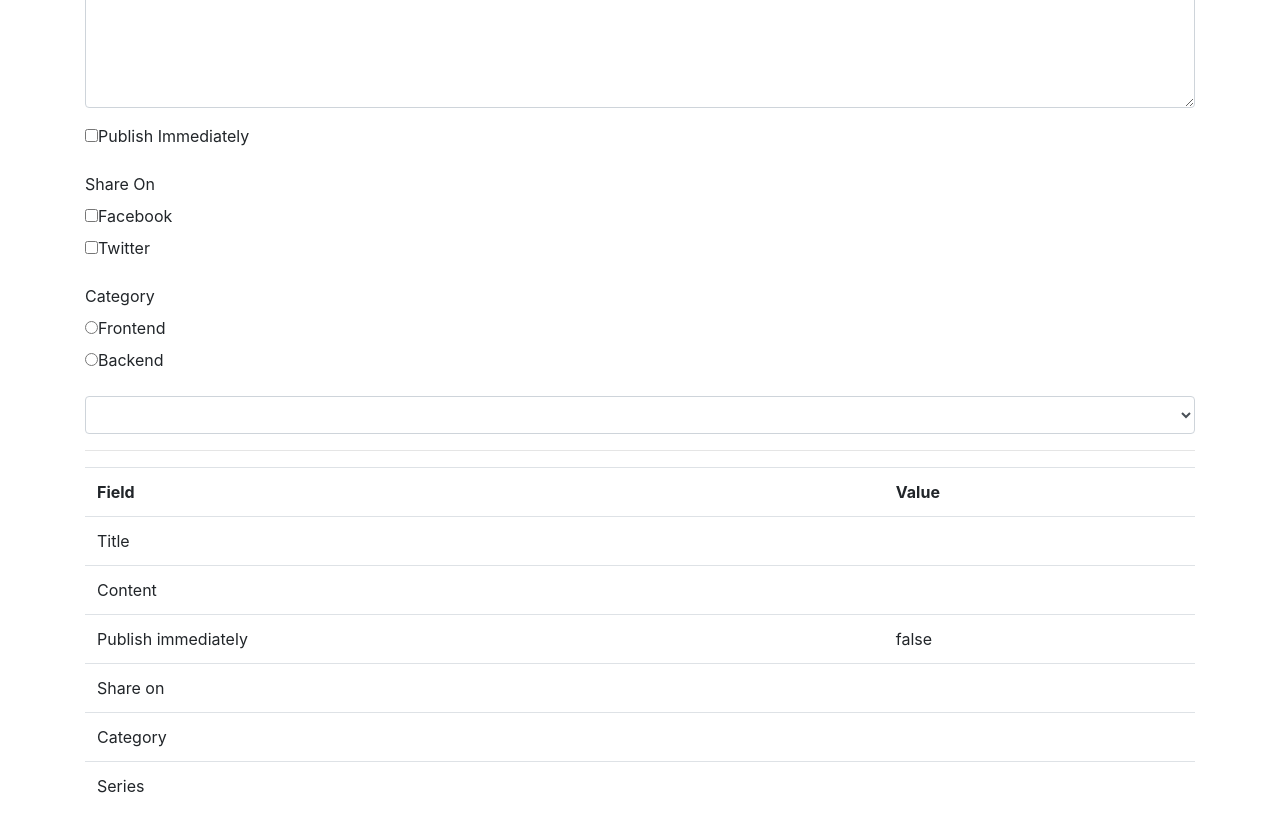
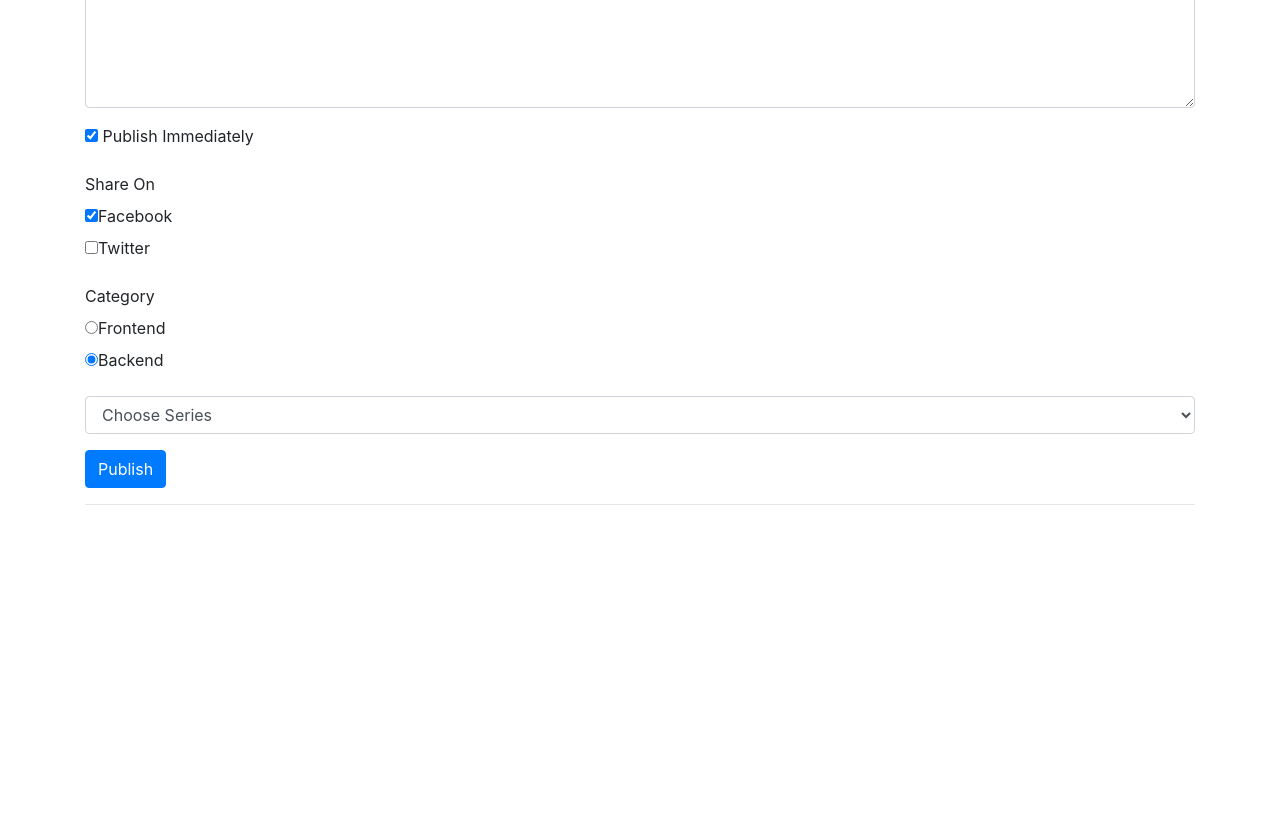
Before and after one commit to Eyakub/vuejs-forms, a Vue app: page / in a window 1280 px wide. Shown: the part 320-1146 px from the top of the page. After the commit the page ends 841 px from the top, so only its background shows below. Built offline with nearby package versions, Linux system fonts and the light colour scheme.

Commit message:
submitting forms data using vuejs, vuejs is so much fun

```diff
--- a/src/App.vue
+++ b/src/App.vue
@@ -2,7 +2,7 @@
     <div class="container">
         <div class="col-xs-12">
             <h1>Add Blog Post</h1>
-            <form>
+            <form @submit.prevent="isSubmitted = true">
                 <div class="form-group">
                     <label for="title">Title</label>
                     <input type="text" class="form-control" id="title" v-model.trim="post.title">
@@ -10,11 +10,11 @@
 
                 <div class="form-group">
                     <label for="title">Content</label>
-                    <textarea type="text" class="form-control" id="content" cols="30" rows="10" v-model.lazy="post.content"></textarea>
+                    <textarea type="text" class="form-control" v-model.lazy.trim="post.content" id="content" cols="30" rows="10" ></textarea>
                 </div>
 
                 <div class="form-group">
-                    <input type="checkbox" id="publish-immediately" v-model="post.publishImmediately" true-value="immediately" false-value="later">
+                    <input type="checkbox" id="publish-immediately" v-model="post.publishImmediately" >  <!-- true-value="immediately" false-value="later" -->
                     <label for="publish-immediately">Publish Immediately</label>
                 </div>
 
@@ -36,14 +36,17 @@
 
                 <div class="form-group">
                     <select name="" class="form-control" id="select-series" v-model="post.series">
+                        <option value="">Choose Series</option>
                         <option :value="series" v-for="series in formData.series" :key="series">{{ series }}</option>
                     </select>
                 </div>
+
+                <input type="submit" value="Publish" class="btn btn-primary">
             </form>
 
             <hr>
 
-            <table class="table table-stripped">
+            <table class="table table-stripped" v-if="isSubmitted">
                 <thead>
                     <tr>
                         <td class="col-xs-6"><strong>Field</strong></td>
@@ -92,13 +95,15 @@
 export default {
     data(){
         return {
+            isSubmitted: false,
             post:{
                 title: '',
                 content: '',
-                publishImmediately: false,
-                shareOn: [],
-                category: '',
+                publishImmediately: true,
+                shareOn: ['Facebook'],
+                category: 'Backend',
                 series: '',
+                // series: 'Complete guide to elasticsearch',
             },
             formData:{
                 socialMedia: ['Facebook', 'Twitter'],
```
